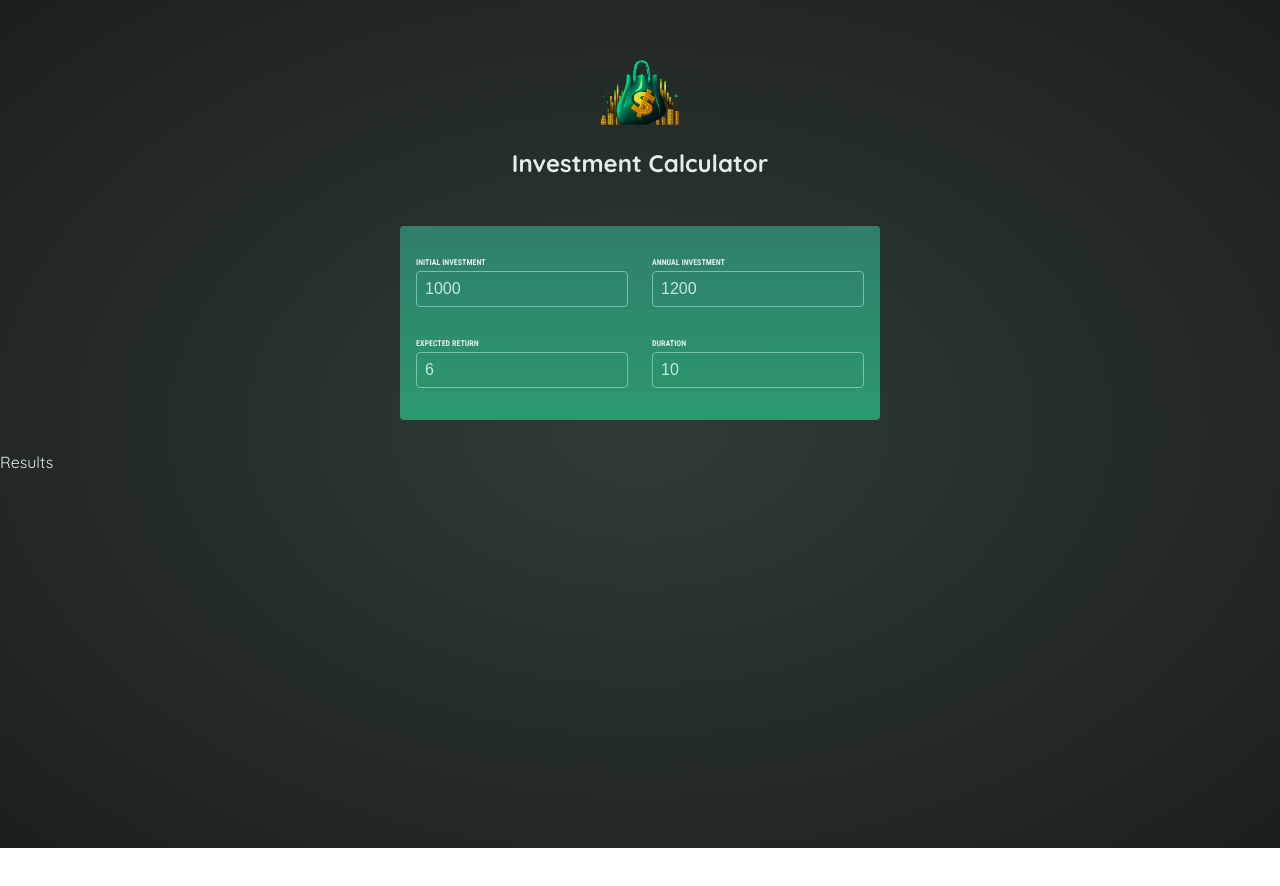
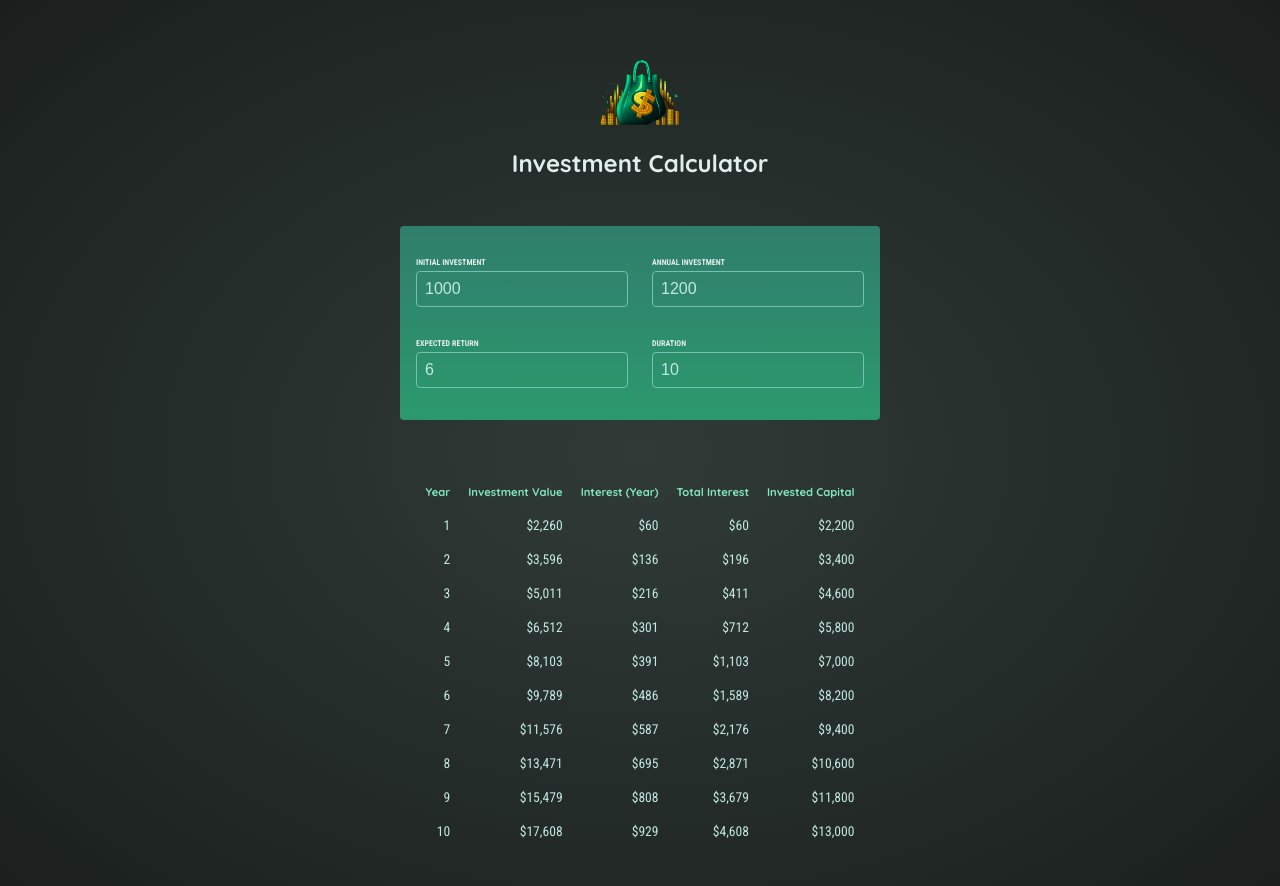
Before and after one commit to abdelilahdahdahi/Investment-Calculator, a React (Vite) app: page / in a window 1280 px wide. Shown: the top 886 px of the page. Before the commit the page ends 848 px from the top, so only its background shows below. Built offline with nearby package versions, Linux system fonts and the light colour scheme.

Commit message:
result generation

```diff
--- a/src/components/Results.jsx
+++ b/src/components/Results.jsx
@@ -1,4 +1,30 @@
+import { calculateInvestmentResults, formatter } from "../util/investment";
+
 export default function Results( {input}) {
-    console.log(input);
-    return <p>Results</p>
+    const resultData = calculateInvestmentResults(input);
+    const initialInvestment = resultData[0].valueEndOfYear - resultData[0].interest - resultData[0].annualInvestment;
+    return <table id="result">
+        <thead>
+           <tr>
+                <th>Year</th>
+                <th>Investment Value</th>
+                <th>Interest (Year)</th>
+                <th>Total Interest</th>
+                <th>Invested Capital</th>
+           </tr>
+        </thead>
+        <tbody>
+            {resultData.map(yearData => {
+                const totalInterest = yearData.valueEndOfYear - yearData.annualInvestment * yearData.year - initialInvestment;
+                const totalAmountInvested = yearData.valueEndOfYear - totalInterest;
+                return <tr key={yearData.year}>
+                    <td>{yearData.year}</td>
+                    <td>{formatter.format(yearData.valueEndOfYear)}</td>
+                    <td>{formatter.format(yearData.interest)}</td>
+                    <td>{formatter.format(totalInterest)}</td>
+                    <td>{formatter.format(totalAmountInvested)}</td>
+                </tr>
+            })}
+        </tbody>
+    </table>
 }
```
